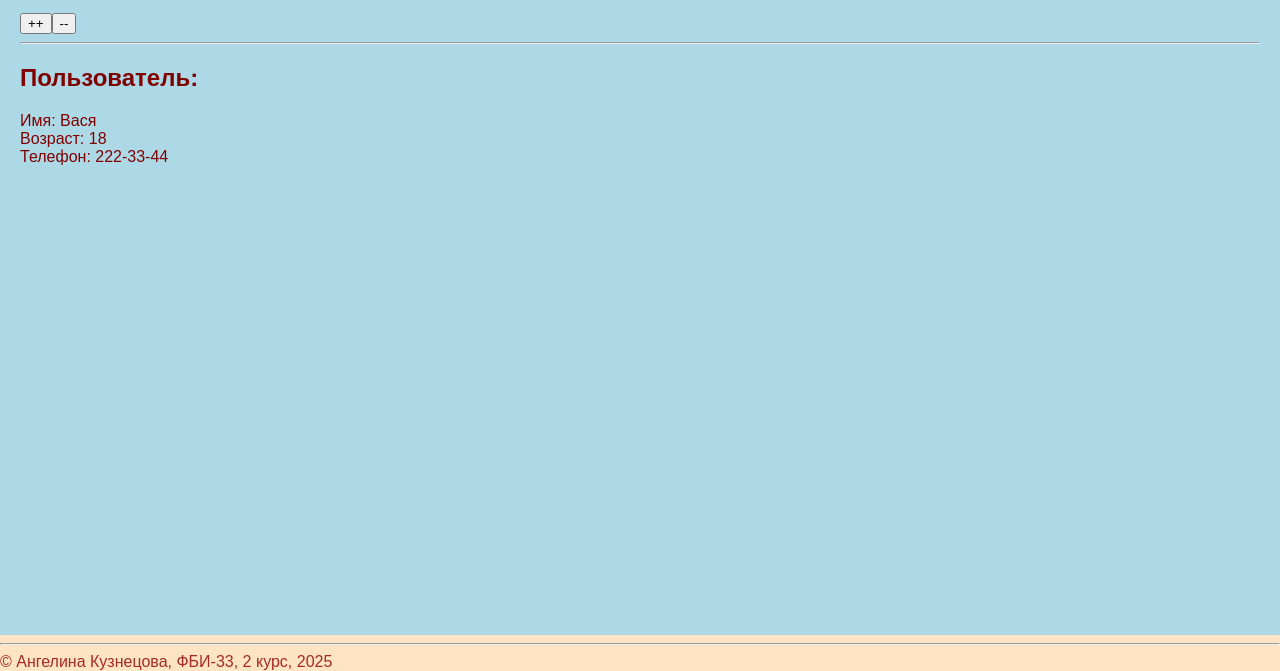
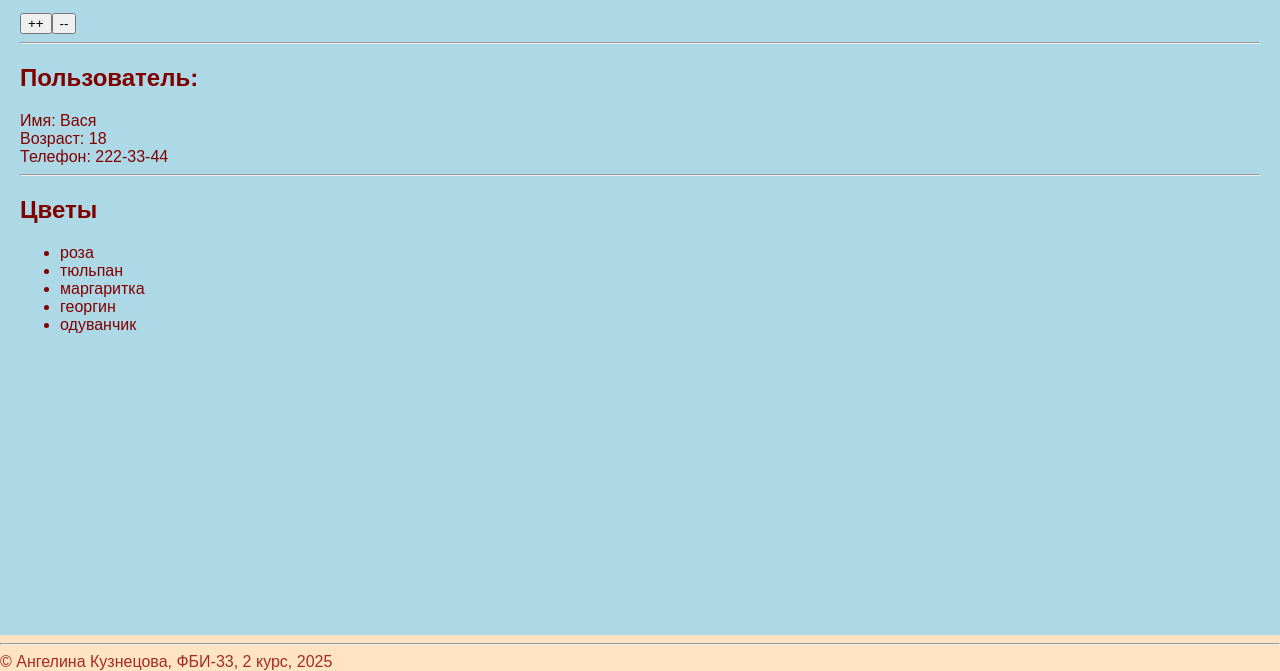
Before and after one commit to angelkuzk/web-front-labs, a plain HTML site: page lab8/lab8.html in a window 1280 px wide. Shown: the part 129-800 px from the top of the page. Drawn offline with nearby package versions, Linux system fonts and the light colour scheme.

Commit message:
Вывод массива

```diff
--- a/lab8/lab8.html
+++ b/lab8/lab8.html
@@ -30,6 +30,14 @@
             <div>Имя: {{ user.name }}</div>
             <div>Возраст: {{ user.age }}</div>
             <div>Телефон: {{ user.tel }}</div>
+            <hr>
+
+            <h2>Цветы</h2>
+            <ul>
+                <li v-for="flower in flowers">
+                    {{ flower }}
+                </li>
+            </ul>
         </div>
     </main>
 
@@ -49,6 +57,7 @@
                         age: '18',
                         tel: '222-33-44',
                     },
+                    flowers: ['роза', 'тюльпан', 'маргаритка', 'георгин', 'одуванчик'],
                 }
             },
             methods: {
```
